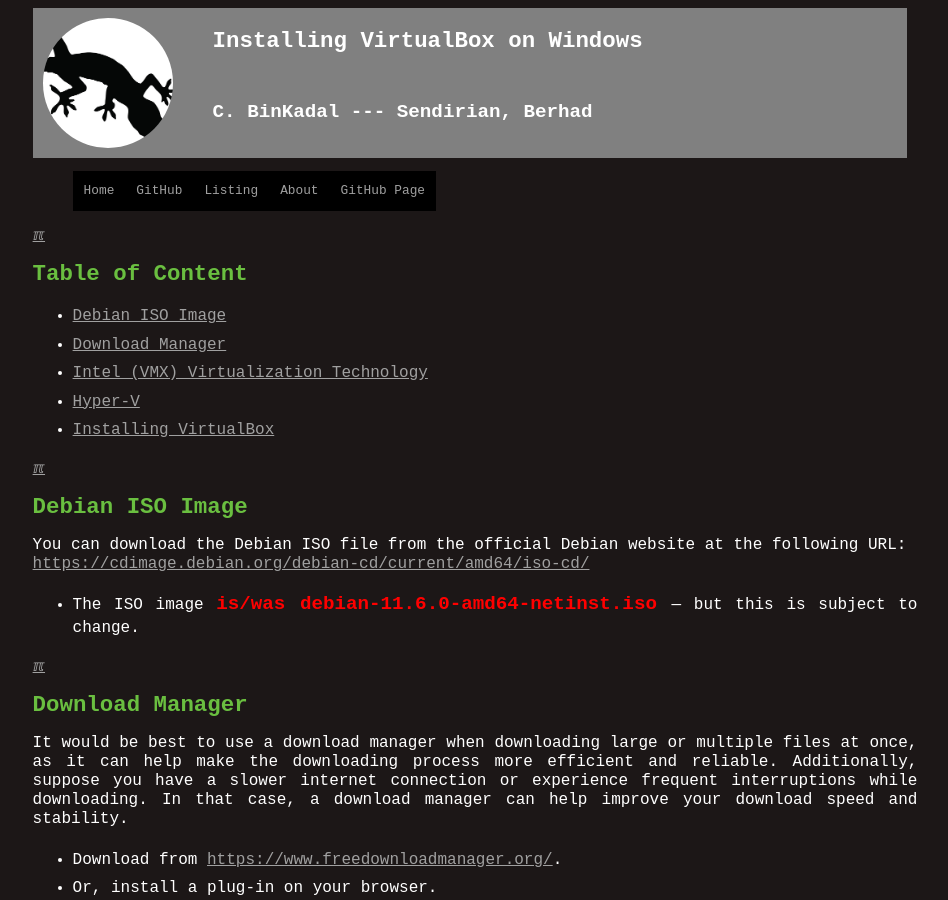
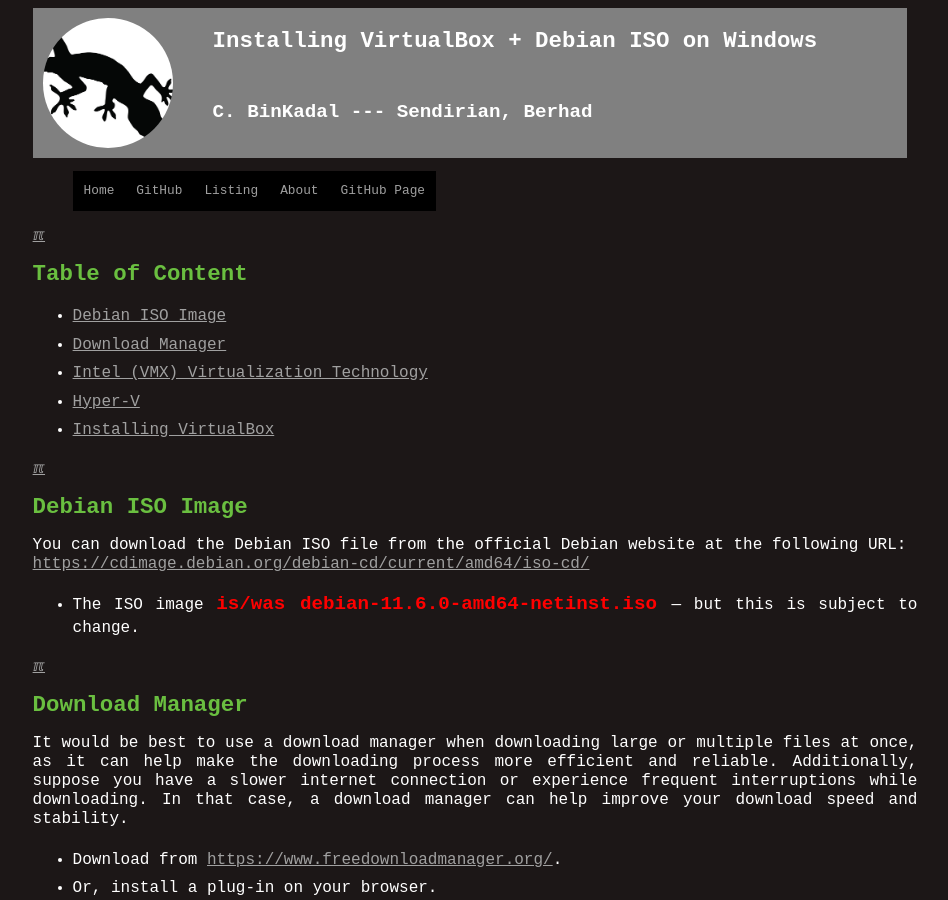
Before and after one commit to os2xx/doit, a Jekyll site: the page built from 012.md, in a window 1280 px wide and 900 px high. Shown: the whole window, without its empty margins (165-1113 px from the left). Built offline with Jekyll 4.4.1, drawn with Linux system fonts in a browser that asks for light colours; some of the changed text lies outside the part shown.

Commit message:
modified:   012.pmd

```diff
--- a/012.md
+++ b/012.md
@@ -1,7 +1,7 @@
 ---
-title:  "Installing VirtualBox on Windows"
+title:  "Installing VirtualBox + Debian ISO on Windows"
 description:
-  Installing VirtualBox on Windows
+  Installing VirtualBox + Debian ISO on Windows
 tagline: VirtualBox, Windows
 ---
 
--- a/_config.yml
+++ b/_config.yml
@@ -1,4 +1,4 @@
-version:          "0084--10-Mar-2023"
+version:          "0085--11-Mar-2023"
 copyright:        "2021-2023"
 title:            "This Is How Me Do It!"
 author:           "C. BinKadal"
--- a/_includes/inc006.html
+++ b/_includes/inc006.html
@@ -3,7 +3,7 @@
   * [Jekyll: A GitHub Page With No Theme](001.html)
   * [Jekyll: Installing on a VirtualBox](005.html)
 * VirtualBox
-  * [VirtualBox: Installing on Windows](012.html)
+  * [VirtualBox: Installing on Windows with Debian ISO](012.html)
   * [VirtualBox: Debian Guest Preparation](013.html)
   * [VirtualBox: Debian Guest Installation](014.html)
   * [VirtualBox: Adding A 32 GB VirtualDisk](015.html)
```
Also changed, not shown: 004.md (+1 -1 lines), 1 other file.
